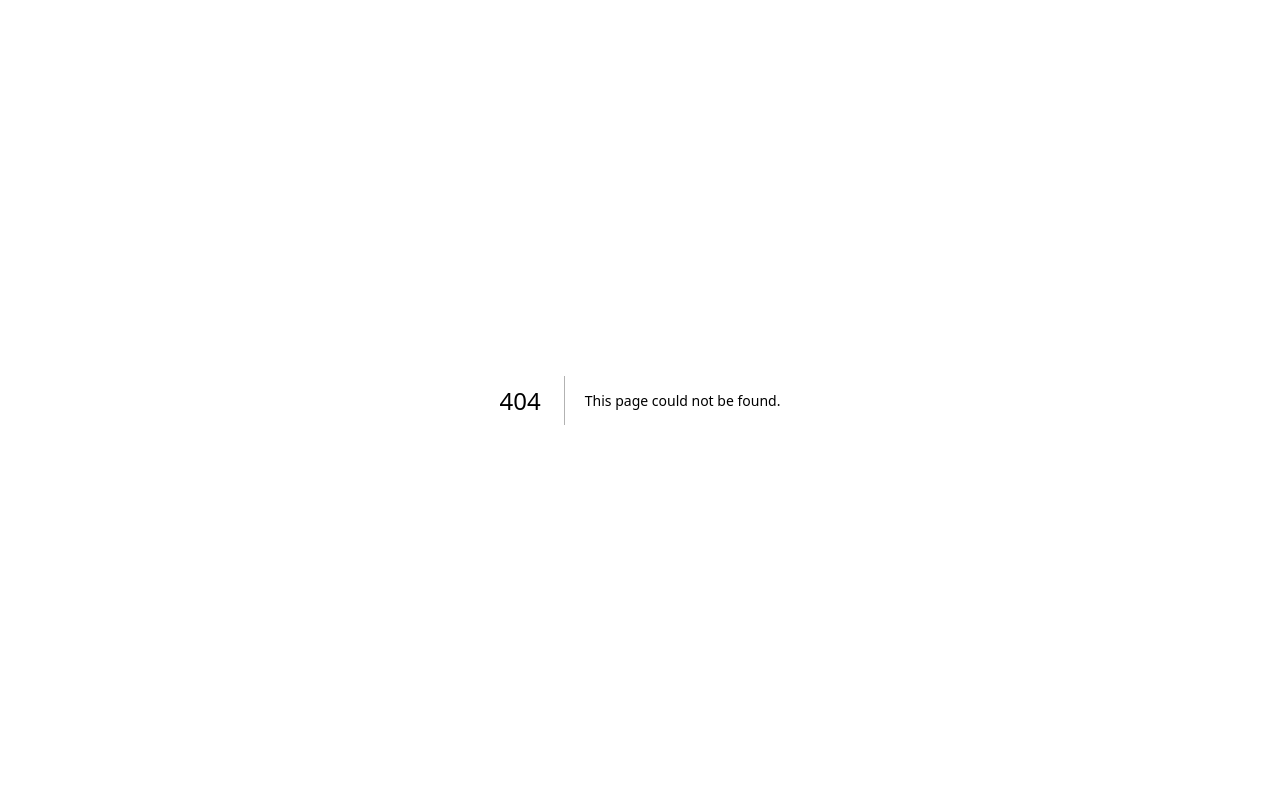
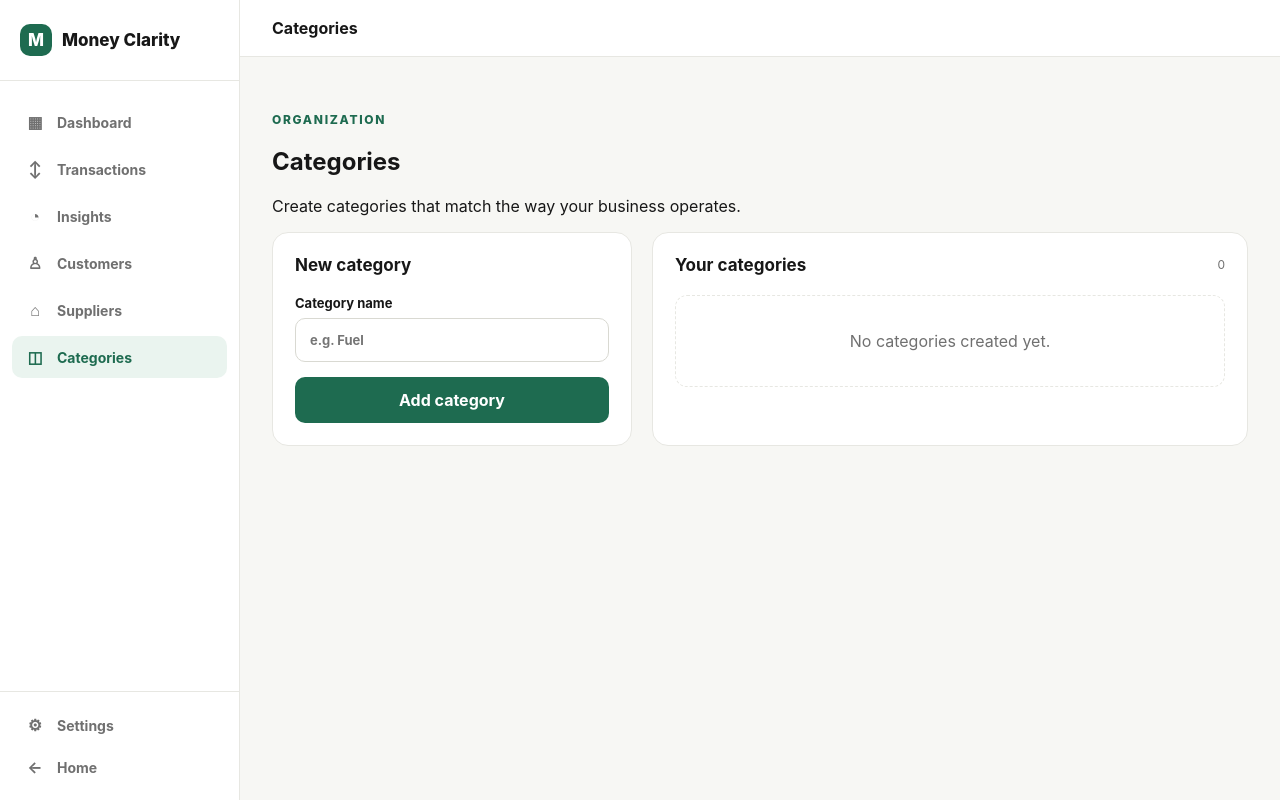
Before and after one commit to SyedNaqi1/money-clarity-final, a Next.js app: page /categories in a window 1280 px wide. Before the commit this address had no page. Built offline with nearby package versions, Linux system fonts and the light colour scheme.

Commit message:
Create page.tsx

```diff
--- /dev/null
+++ b/app/categories/page.tsx
@@ -0,0 +1,173 @@
+"use client";
+
+import { useEffect, useState } from "react";
+import Sidebar from "@/components/Sidebar";
+
+export default function CategoriesPage() {
+  const [categories, setCategories] = useState<string[]>([]);
+  const [name, setName] = useState("");
+  const [message, setMessage] = useState("");
+
+  useEffect(() => {
+    const saved =
+      localStorage.getItem(
+        "moneyclarity_categories"
+      );
+
+    if (saved) {
+      setCategories(JSON.parse(saved));
+    }
+  }, []);
+
+  function save(items: string[]) {
+    setCategories(items);
+
+    localStorage.setItem(
+      "moneyclarity_categories",
+      JSON.stringify(items)
+    );
+  }
+
+  function addCategory(
+    e: React.FormEvent
+  ) {
+    e.preventDefault();
+
+    const clean = name.trim();
+
+    if (!clean) return;
+
+    if (
+      categories.some(
+        (category) =>
+          category.toLowerCase() ===
+          clean.toLowerCase()
+      )
+    ) {
+      setMessage("This category already exists.");
+      return;
+    }
+
+    save([...categories, clean]);
+    setName("");
+    setMessage("Category added.");
+  }
+
+  function removeCategory(category: string) {
+    if (
+      !window.confirm(
+        `Remove "${category}" from your categories?`
+      )
+    ) {
+      return;
+    }
+
+    save(
+      categories.filter(
+        (item) => item !== category
+      )
+    );
+  }
+
+  return (
+    <main className="dashboardPage">
+      <div className="dashboardShell">
+        <Sidebar />
+
+        <div className="dashboardMain">
+          <header className="dashHeader">
+            <strong>Categories</strong>
+          </header>
+
+          <section className="dashContent">
+            <div className="dashboardPageHeading">
+              <div>
+                <div className="eyebrow">
+                  Organization
+                </div>
+                <h1>Categories</h1>
+                <p>
+                  Create categories that match the way
+                  your business operates.
+                </p>
+              </div>
+            </div>
+
+            <div className="twoCol">
+              <section className="panel">
+                <div className="panelHead">
+                  <h2>New category</h2>
+                </div>
+
+                <form
+                  className="txForm"
+                  onSubmit={addCategory}
+                >
+                  <label>
+                    Category name
+                    <input
+                      value={name}
+                      onChange={(e) =>
+                        setName(e.target.value)
+                      }
+                      placeholder="e.g. Fuel"
+                    />
+                  </label>
+
+                  <button
+                    type="submit"
+                    className="button full"
+                  >
+                    Add category
+                  </button>
+                </form>
+
+                {message && (
+                  <div className="notice">
+                    {message}
+                  </div>
+                )}
+              </section>
+
+              <section className="panel">
+                <div className="panelHead">
+                  <h2>Your categories</h2>
+                  <span>
+                    {categories.length}
+                  </span>
+                </div>
+
+                {categories.length === 0 ? (
+                  <div className="empty">
+                    No categories created yet.
+                  </div>
+                ) : (
+                  <div className="categoryList">
+                    {categories.map((category) => (
+                      <div
+                        className="categoryListItem"
+                        key={category}
+                      >
+                        <strong>{category}</strong>
+
+                        <button
+                          type="button"
+                          className="deleteButton"
+                          onClick={() =>
+                            removeCategory(category)
+                          }
+                        >
+                          Remove
+                        </button>
+                      </div>
+                    ))}
+                  </div>
+                )}
+              </section>
+            </div>
+          </section>
+        </div>
+      </div>
+    </main>
+  );
+}
```
